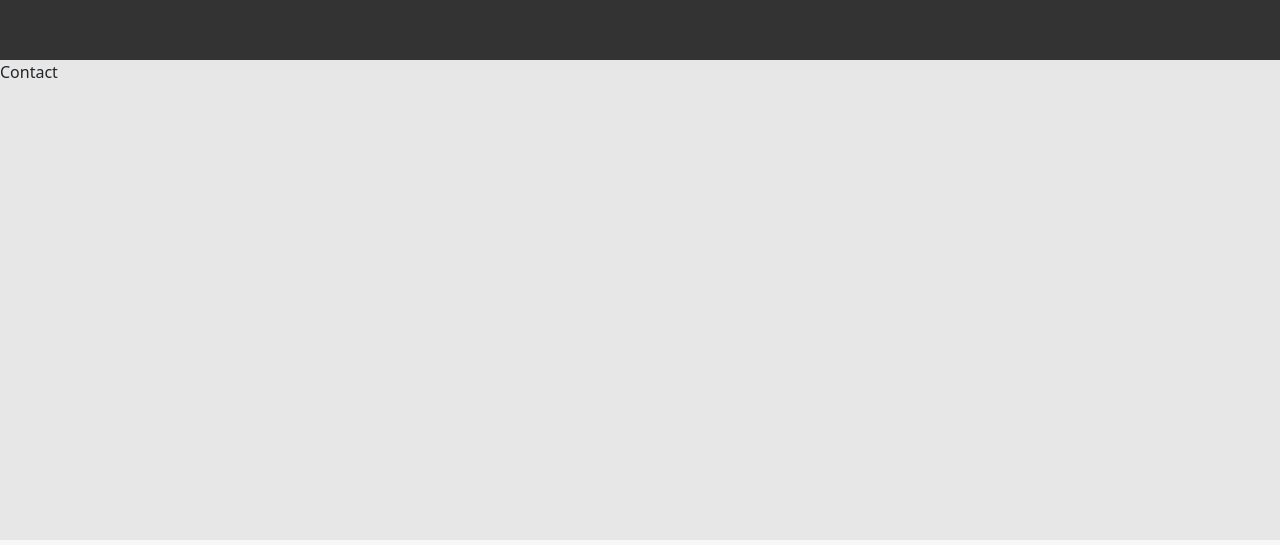
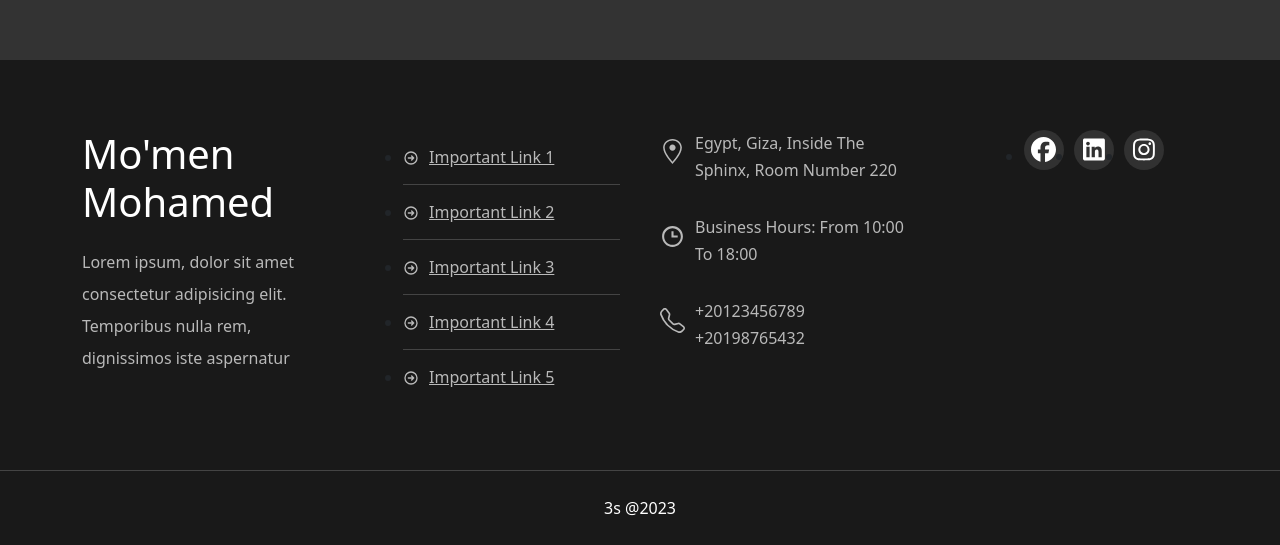
Before and after one commit to momen882001/Training-3s, a React (Create React App) app in the folder client/: page / in a window 1280 px wide. Shown: the part 1201-1746 px from the top of the page. Built offline with nearby package versions, Linux system fonts and the light colour scheme.

Commit message:
Contact us structure

```diff
--- a/client/package.json
+++ b/client/package.json
@@ -5,6 +5,10 @@
   "dependencies": {
     "@emotion/react": "^11.10.5",
     "@emotion/styled": "^11.10.5",
+    "@fortawesome/fontawesome-svg-core": "^6.3.0",
+    "@fortawesome/free-brands-svg-icons": "^6.3.0",
+    "@fortawesome/free-solid-svg-icons": "^6.3.0",
+    "@fortawesome/react-fontawesome": "^0.2.0",
     "@mui/icons-material": "^5.11.0",
     "@mui/material": "^5.11.8",
     "@testing-library/jest-dom": "^5.16.5",
--- /dev/null
+++ b/client/src/Components/ContactUs/Contact.css
@@ -0,0 +1,182 @@
+/* Start Footer */
+.footer {
+    background-color: #191919;
+    padding: 70px 0 0;
+}
+
+@media (max-width: 767px) {
+    .footer {
+        text-align: center;
+    }
+}
+
+.footer .container {
+    display: grid;
+    grid-template-columns: repeat(auto-fill, minmax(200px, 1fr));
+    gap: 40px;
+}
+
+.footer .box h3 {
+    color: white;
+    font-size: 40px;
+    margin: 0 0 20px;
+}
+
+.footer .box .social {
+    display: flex;
+}
+
+@media (max-width: 767px) {
+    .footer .box .social {
+        justify-content: center;
+    }
+}
+
+.footer .box .social li {
+    margin-right: 10px;
+}
+
+.footer .box .social li a {
+    background-color: #313131;
+    color: #b9b9b9;
+    display: inline-flex;
+    justify-content: center;
+    align-items: center;
+    width: 50px;
+    height: 50px;
+    font-size: 20px;
+    transition: 0.5s ease;
+}
+
+.footer .box .text {
+    line-height: 2;
+    color: #b9b9b9;
+}
+
+.footer .box .links li {
+    padding: 15px 0;
+    transition: 0.5s ease;
+}
+
+.footer .box .links li:not(:last-child) {
+    border-bottom: 1px solid #444;
+}
+
+.footer .box .links li:hover {
+    padding-left: 10px;
+}
+
+.footer .box .links li:hover a {
+    color: white;
+}
+
+.footer .box .links li a {
+    color: #b9b9b9;
+    transition: 0.5s ease;
+}
+
+.footer .box .line {
+    display: flex;
+    align-items: center;
+    color: #b9b9b9;
+    margin-bottom: 30px;
+}
+
+@media (max-width: 767px) {
+    .footer .box .line {
+        flex-direction: column;
+    }
+}
+
+@media (max-width: 767px) {
+    .footer .box .line i {
+        margin-right: 0;
+        margin-bottom: 15px;
+    }
+}
+
+.footer .box .line .info {
+    line-height: 1.7;
+    flex: 1;
+}
+
+.footer .box .line .info span {
+    display: block;
+}
+
+.footer .box .social {
+    display: flex;
+    justify-content: center;
+    padding-left: 50px;
+}
+
+@media (max-width: 767px) {
+    .footer .box .social {
+        justify-content: center;
+        padding-right: 35px;
+    }
+}
+
+.footer .box .social li {
+    margin-right: 10px;
+    justify-content: center;
+}
+
+.footer .box .social li a {
+    color: white;
+    display: inline-flex;
+    justify-content: center;
+    align-items: center;
+    width: 40px;
+    height: 40px;
+    border-radius: 50%;
+    font-size: 20px;
+    transition: 0.5s ease;
+    justify-content: center;
+}
+
+.footer .box .social .facebook a:hover {
+    background-color: rgb(58, 58, 236);
+    animation-name: stretch;
+    animation-duration: 1.5s;
+    animation-timing-function: ease-out;
+    animation-delay: 0;
+    animation-direction: alternate;
+    animation-iteration-count: infinite;
+    animation-fill-mode: none;
+    animation-play-state: running;
+}
+
+.footer .box .social .linkedin a:hover {
+    background-color: rgb(54, 139, 209);
+    animation-name: stretch;
+    animation-duration: 1.5s;
+    animation-timing-function: ease-out;
+    animation-delay: 0;
+    animation-direction: alternate;
+    animation-iteration-count: infinite;
+    animation-fill-mode: none;
+    animation-play-state: running;
+}
+
+.footer .box .social .instagram a:hover {
+    background-color: rgb(168, 41, 115);
+    animation-name: stretch;
+    animation-duration: 1.5s;
+    animation-timing-function: ease-out;
+    animation-delay: 0;
+    animation-direction: alternate;
+    animation-iteration-count: infinite;
+    animation-fill-mode: none;
+    animation-play-state: running;
+}
+
+.footer .copyright {
+    padding: 25px 0;
+    text-align: center;
+    color: white;
+    margin: 50px 0 0;
+    border-top: 1px solid #444;
+}
+
+/* End Footer */
--- a/client/src/Components/ContactUs/Contact.tsx
+++ b/client/src/Components/ContactUs/Contact.tsx
@@ -1,11 +1,73 @@
 import React from 'react'
+import './Contact.css'
+import { Link } from "react-router-dom";
+import { FontAwesomeIcon } from "@fortawesome/react-fontawesome";
+import { faGoogle, faInstagram, faGithub, faTwitter, faTelegram,faLinkedin,faFacebook } from "@fortawesome/free-brands-svg-icons";
+import { GoLocation } from 'react-icons/go';
+import { BsTelephone } from 'react-icons/bs';
+import { BiTime } from 'react-icons/bi';
+import { HiOutlineArrowCircleRight } from 'react-icons/hi';
+
 
 const Contact = () => {
   return (
-    <section id='contact' style={{height:"30rem", backgroundColor:"#e7e7e7"}}>
-        <p>
-            Contact
-        </p>
+    <section id='contact'>
+    <div className="footer">
+      <div className="container">
+        <div className="box">
+          <h3>Mo'men Mohamed</h3>
+          <p className="text">
+            Lorem ipsum, dolor sit amet consectetur adipisicing elit. Temporibus nulla rem, dignissimos iste aspernatur
+          </p>
+        </div>
+        <div className="box">
+          <ul className="links">
+            <li><a href="#"><HiOutlineArrowCircleRight style={{marginRight:"10px"}}/>Important Link 1</a></li>
+            <li><a href="#"><HiOutlineArrowCircleRight style={{marginRight:"10px"}}/>Important Link 2</a></li>
+            <li><a href="#"><HiOutlineArrowCircleRight style={{marginRight:"10px"}}/>Important Link 3</a></li>
+            <li><a href="#"><HiOutlineArrowCircleRight style={{marginRight:"10px"}}/>Important Link 4</a></li>
+            <li><a href="#"><HiOutlineArrowCircleRight style={{marginRight:"10px"}}/>Important Link 5</a></li>
+          </ul>
+        </div>
+        <div className="box">
+          <div className="line">
+            <GoLocation style={{marginRight:"10px",marginBottom:"10px"}} size={25}/>
+            <div className="info">Egypt, Giza, Inside The Sphinx, Room Number 220</div>
+          </div>
+          <div className="line">
+            <BiTime style={{marginRight:"10px",marginBottom:"10px"}} size={25}/>
+            <div className="info">Business Hours: From 10:00 To 18:00</div>
+          </div>
+          <div className="line">
+            <BsTelephone style={{marginRight:"10px",marginBottom:"10px"}} size={25}/>
+            <div className="info">
+              <span>+20123456789</span>
+              <span>+20198765432</span>
+            </div>
+          </div>
+        </div>
+        <div className="box">
+        <ul className="social">
+              <li className='facebook'>
+                <Link to="/">
+                  <FontAwesomeIcon icon={faFacebook} color="white" size="lg" />
+                </Link>
+              </li>
+              <li className='linkedin'>
+                <Link to="/">
+                  <FontAwesomeIcon icon={faLinkedin} color="white" size="lg" />
+                </Link>
+              </li>
+              <li className='instagram'>
+                <Link to="/">
+                  <FontAwesomeIcon icon={faInstagram} color="white" size="lg" />
+                </Link>
+              </li>
+            </ul>
+        </div>
+      </div>
+      <p className="copyright">3s @2023</p>
+    </div>
     </section>
   )
 }
--- a/client/src/Components/Navbar/Navbar.tsx
+++ b/client/src/Components/Navbar/Navbar.tsx
@@ -84,7 +84,7 @@ function Navbar() {
   }));
 
   return (
-    <AppBar position="static">
+    <AppBar style={{backgroundColor:"#191919"}} position="sticky">
       <Container maxWidth="xl">
         <Toolbar disableGutters>
           <AdbIcon sx={{ display: { xs: 'none', md: 'flex' }, mr: 1 }} />
@@ -136,14 +136,18 @@ function Navbar() {
               }}
             >
                 <MenuItem  onClick={handleCloseNavMenu}>
+                  <a className='about-link' style={{color:"black"}} href="#about">
                   <Typography textAlign="center">
-                  <a className='about-link' href="#about">About</a>
+                    About
                   </Typography>
+                    </a>
                 </MenuItem>
                 <MenuItem  onClick={handleCloseNavMenu}>
+                  <a className='contact-link' style={{color:"black"}} href="#contact">
                   <Typography textAlign="center">
-                  <a className='contact-link' href="#contact">Contact</a>
+                    Contact
                   </Typography>
+                    </a>
                 </MenuItem>
             </Menu>
           </Box>
@@ -191,7 +195,7 @@ function Navbar() {
               inputProps={{ 'aria-label': 'search' }}
             />
           </Search>
-            <Tooltip title="Open settings">
+            <Tooltip style={{color:"#fff"}} title="Open settings">
               <IconButton onClick={handleOpenUserMenu} sx={{ p: 0 }}>
               <MoreIcon />
             </IconButton>
```
Also changed, not shown: 1 other file (tests, documents, lock files or other folders).
